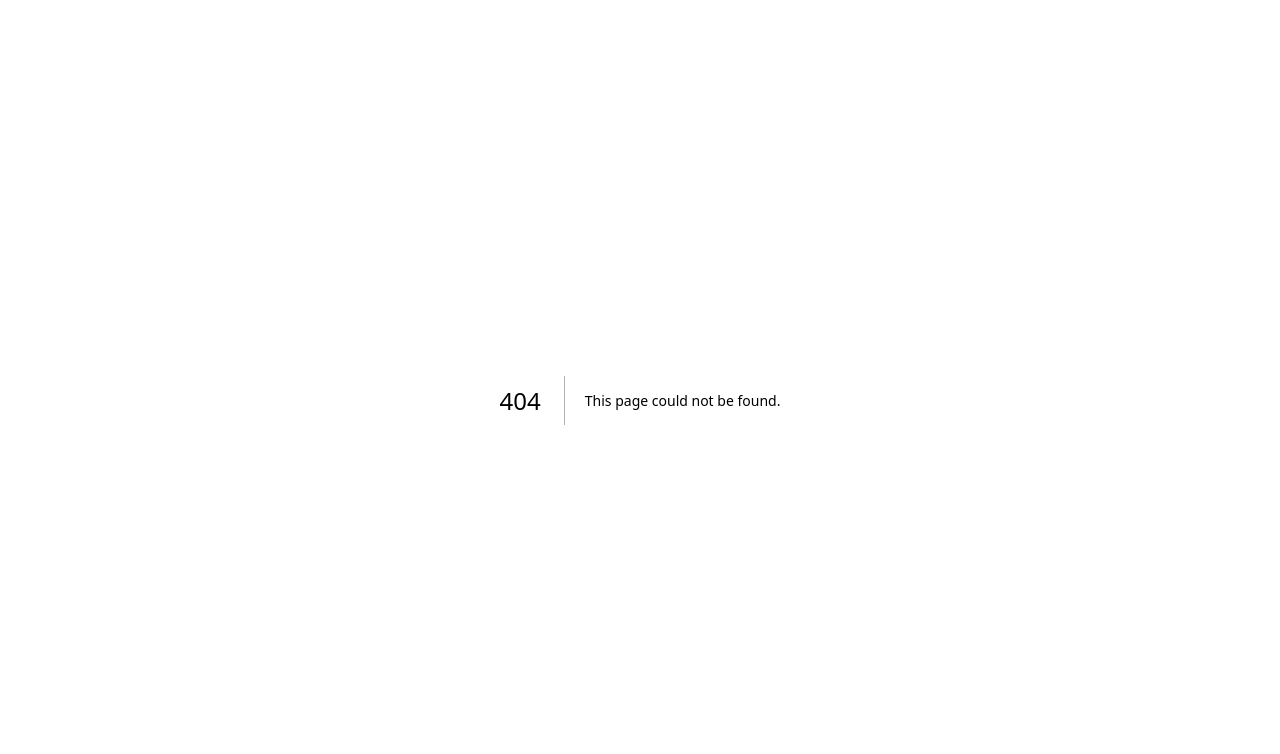
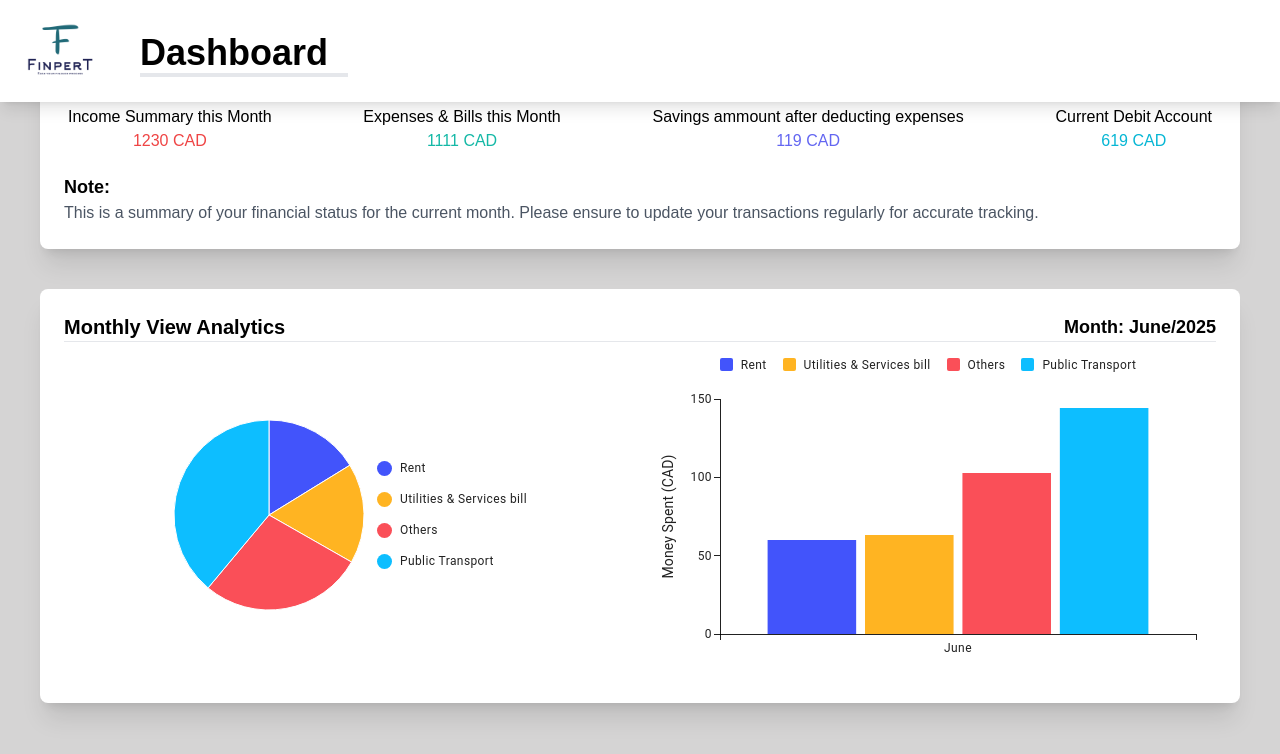
Before and after one commit to tienphap1405/financial-tracker-web-app, a Next.js app: page /with-nav-dashboard/overview-page in a window 1280 px wide. Before the commit this address had no page. Shown: the top 754 px of the page. Built offline with nearby package versions, Linux system fonts and the light colour scheme.

Commit message:
Refactor dashboard pages under with-nav-dashboard layout
Moved monthly-detail-page and overview-page under a new with-nav-dashboard directory. Added a shared layout component with Navbar for dashboard pages. Updated import paths in overview-page to reflect new structure.

```diff
--- /dev/null
+++ b/app/with-nav-dashboard/layout.js
@@ -0,0 +1,10 @@
+import Navbar from "../routes/navbar";
+export default function DashboardLayout({ children }) {
+  return (
+    <>
+      <Navbar />
+      {/* Optionally a sidebar or layout container */}
+      <main>{children}</main>
+    </>
+  );
+}
--- a/app/overview-page/page.js
+++ b/app/with-nav-dashboard/overview-page/page.js
@@ -1,5 +1,4 @@
-import Overview from "../components/overview-table";
-import Navbar from "../routes/navbar";
+import Overview from "../../components/overview-table";
 export default function OverviewPage(){
     return(
         <div>
```
Also changed, not shown: app/with-nav-dashboard/monthly-detail-page/page.js (renamed from app/monthly-detail-page/page.js).
